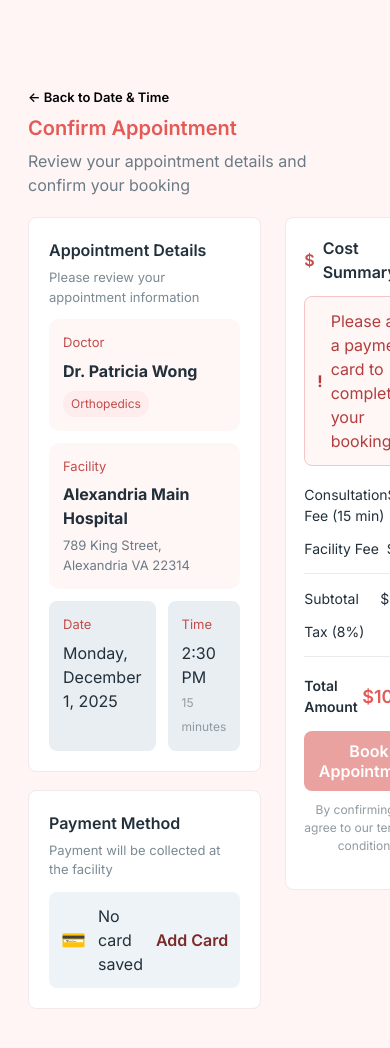
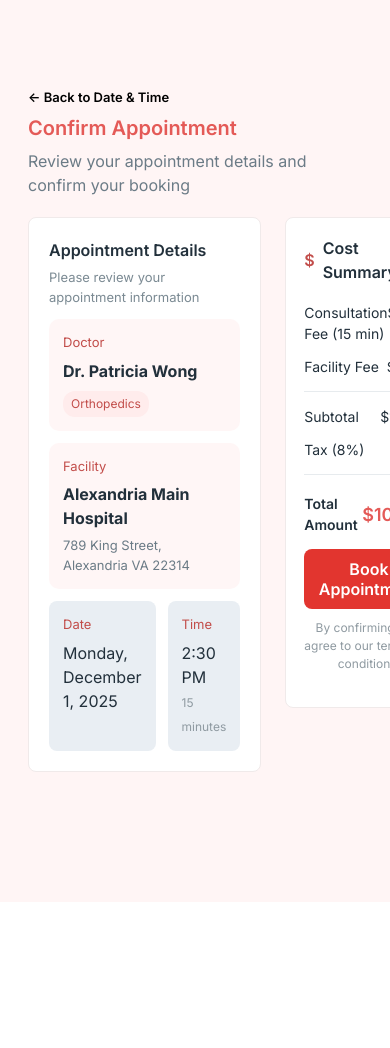
Before and after one commit to saurabh-ramgopal/wecureit_fe, a Next.js app: page /patient/bookingsummary in a window 390 px wide. Shown: the top 1048 px of the page. After the commit the page ends 902 px from the top, so only its background shows below. Built offline with nearby package versions, Linux system fonts and the light colour scheme.

Commit message:
Email and Phone Number validation

```diff
--- a/src/components/PatientDashboard/BookingSummary/BookingSummary.module.scss
+++ b/src/components/PatientDashboard/BookingSummary/BookingSummary.module.scss
@@ -188,7 +188,7 @@
   display:block;
   width:100%;
   margin-top: 14px;
-  background: #eaa2a0;
+  background: #e2352f;
   color: #fff;
   border: none;
   padding: 10px 14px;
--- a/src/components/PatientDashboard/BookingSummary/BookingSummary.tsx
+++ b/src/components/PatientDashboard/BookingSummary/BookingSummary.tsx
@@ -44,7 +44,7 @@ const ConfirmAppointment: React.FC = () => {
             </div>
           </section>
 
-          <section className={styles.card + ' ' + styles.paymentCard}>
+          {/* <section className={styles.card + ' ' + styles.paymentCard}>
             <h3 className={styles.cardTitle}>Payment Method</h3>
             <p className={styles.cardNote}>Payment will be collected at the facility</p>
 
@@ -53,17 +53,17 @@ const ConfirmAppointment: React.FC = () => {
               <div className={styles.noCardText}>No card saved</div>
               <button className={styles.addCardBtn}>Add Card</button>
             </div>
-          </section>
+          </section> */}
         </div>
 
         <aside className={styles.rightCol}>
           <div className={styles.summaryCard}>
             <div className={styles.summaryHeader}><span className={styles.dollarIcon}>$</span> Cost Summary</div>
 
-            <div className={styles.alertBox}>
+            {/* <div className={styles.alertBox}>
               <span className={styles.alertIcon}>!</span>
               <div>Please add a payment card to complete your booking.</div>
-            </div>
+            </div> */}
 
             <div className={styles.totalsList}>
               <div className={styles.row}><div>Consultation Fee (15 min)</div><div>$75.00</div></div>
```
Also changed, not shown: src/components/PatientDashboard/MyProfile/MyProfile.tsx (+20 -2 lines).
